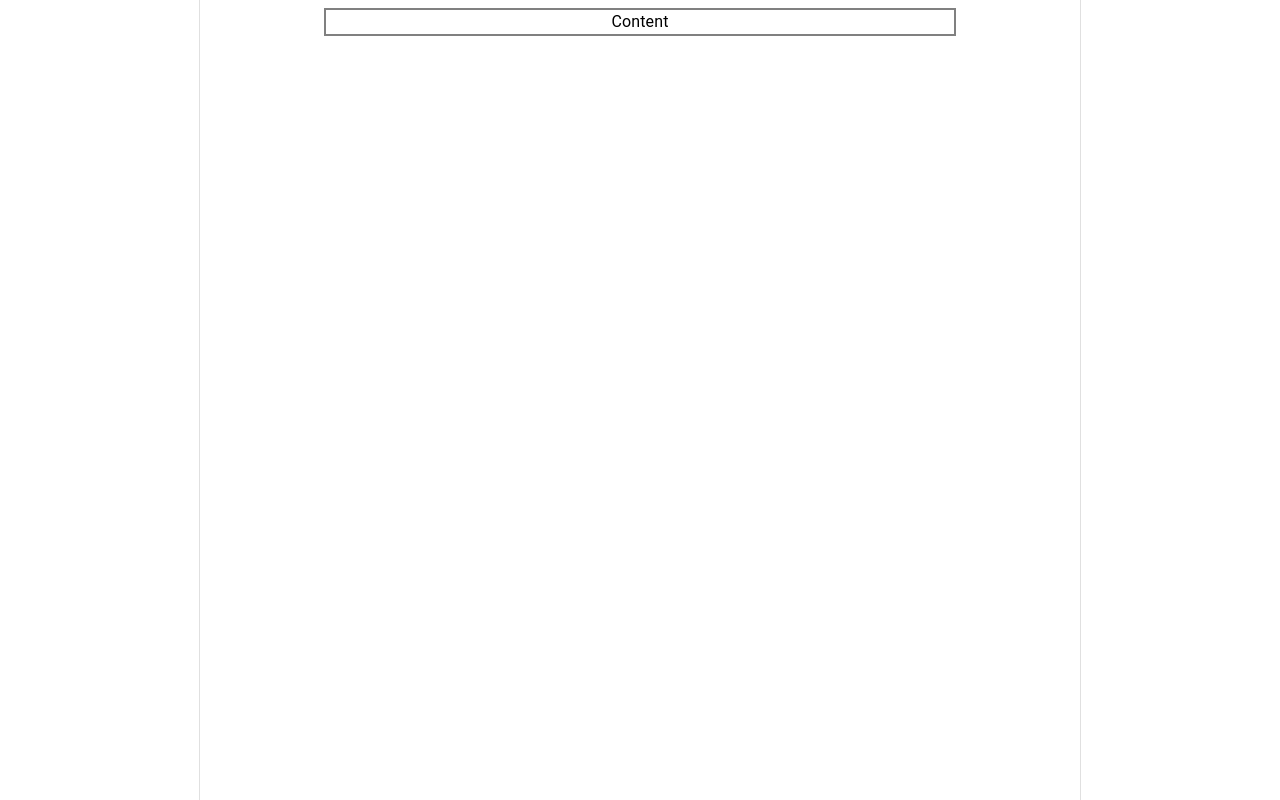
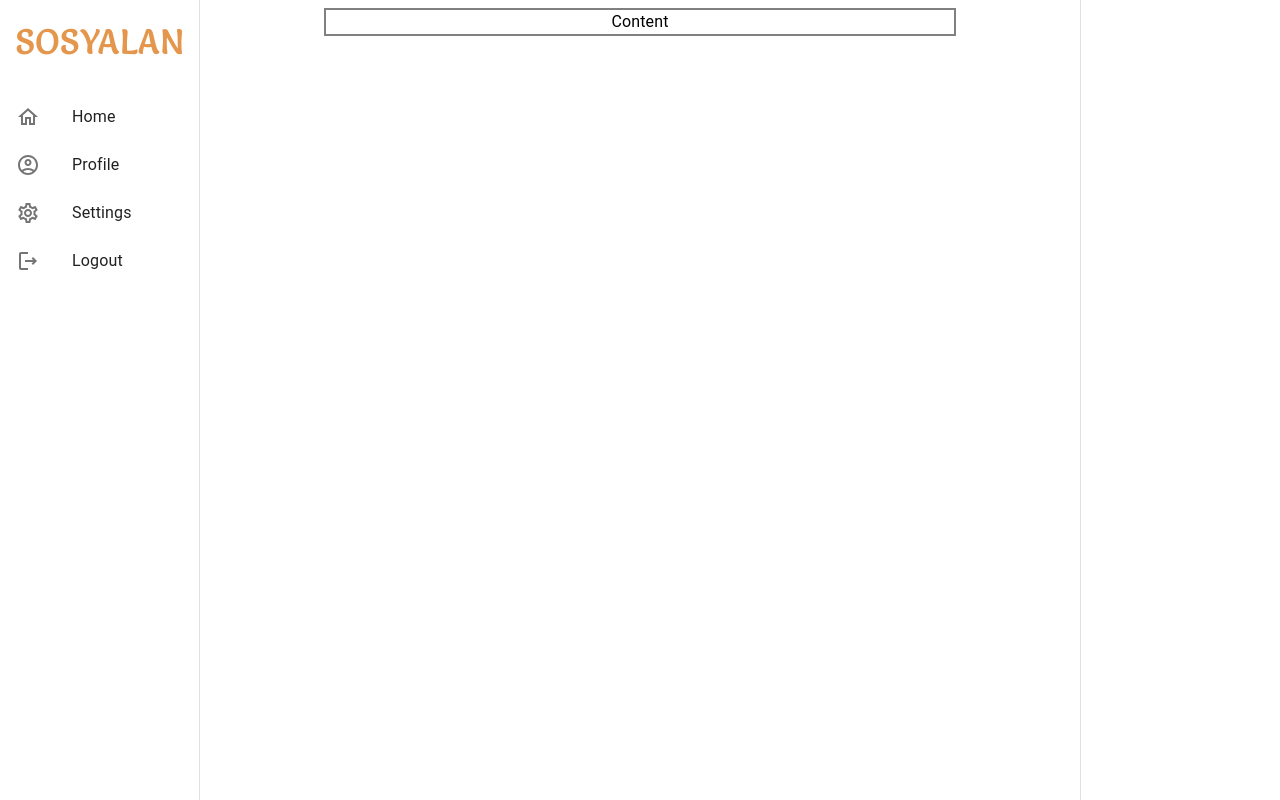
Before and after one commit to khenybuenaflor/sosyalann, a React (Create React App) app: page /#/ in a window 1280 px wide. Built offline with nearby package versions, Linux system fonts and the light colour scheme.

Commit message:
added navigation bar components

```diff
--- a/src/components/DrawerComponent.js
+++ b/src/components/DrawerComponent.js
@@ -1,5 +1,12 @@
 import React from 'react'
-import { Drawer } from '@mui/material'
+import { Drawer, List } from '@mui/material'
+import HomeOutlinedIcon from '@mui/icons-material/HomeOutlined';
+import AccountCircleOutlinedIcon from '@mui/icons-material/AccountCircleOutlined';
+import SettingsOutlinedIcon from '@mui/icons-material/SettingsOutlined';
+import LogoutOutlinedIcon from '@mui/icons-material/LogoutOutlined';
+import ListItemComponent from './ListItemComponent';
+import Logo from './Logo';
+
 const DrawerComponent = () => {
   return (
     <Drawer
@@ -13,7 +20,15 @@ const DrawerComponent = () => {
         }}
         variant="permanent"
         anchor="left"
-      ></Drawer>
+      >
+        <Logo />
+        <List>
+          <ListItemComponent icon={<HomeOutlinedIcon />} primary="Home" />
+          <ListItemComponent icon={<AccountCircleOutlinedIcon />} primary="Profile" />
+          <ListItemComponent icon={<SettingsOutlinedIcon />} primary="Settings" />
+          <ListItemComponent icon={<LogoutOutlinedIcon />} primary="Logout" />
+        </List>
+      </Drawer>
   );
 }
 
--- /dev/null
+++ b/src/components/ListItemComponent.js
@@ -0,0 +1,13 @@
+import React from 'react';
+import { ListItemButton, ListItemIcon, ListItemText } from '@mui/material';
+
+const ListItemComponent = ({ icon, primary }) => {
+  return (
+    <ListItemButton>
+      <ListItemIcon>{icon}</ListItemIcon>
+      <ListItemText primary={primary} />
+    </ListItemButton>
+  );
+};
+
+export default ListItemComponent;
--- /dev/null
+++ b/src/components/Logo.js
@@ -0,0 +1,14 @@
+import React from "react";
+import { Typography, Box } from "@mui/material";
+
+const Logo = () => {
+    return (
+        <Box textAlign="center" mt={2} mb={2}>
+            <Typography fontFamily='Salsa' fontSize='35px' fontWeight={500} color="#E5964D">
+                SOSYALAN
+            </Typography>
+        </Box>
+    )
+}
+
+export default Logo;
```
